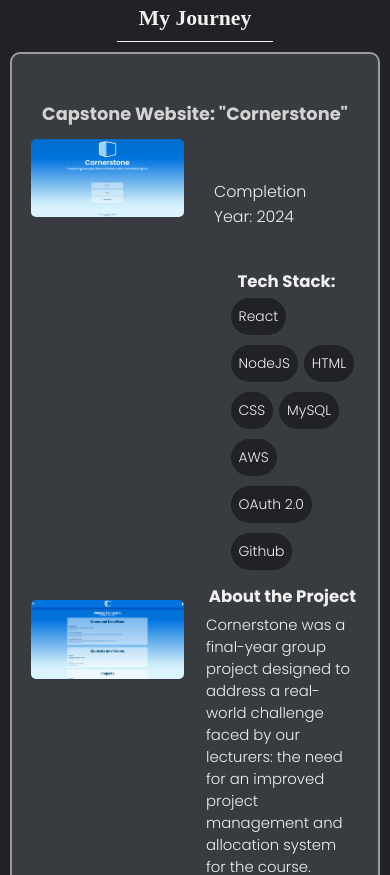
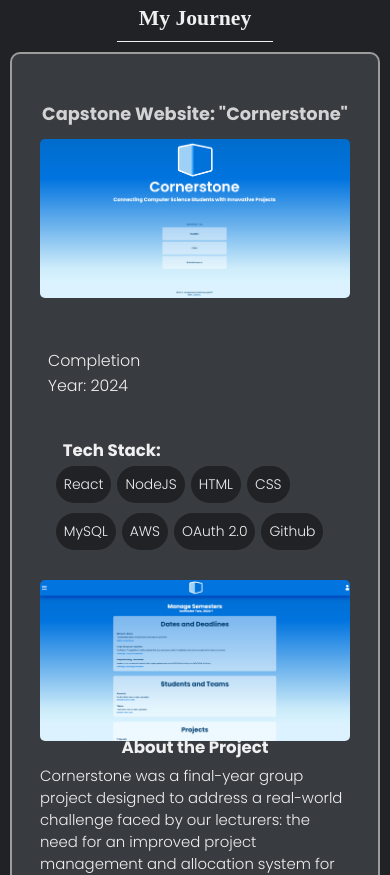
Before and after one commit to eyal132/eyals_portfolio, a React (Create React App) app in the folder client/: page / in a window 390 px wide. Shown: the part 800-1675 px from the top of the page. Built offline with nearby package versions, Linux system fonts and the light colour scheme; a web font is replaced by a local one.

Commit message:
Improved mobile responsiveness

```diff
--- a/client/src/App.css
+++ b/client/src/App.css
@@ -459,6 +459,25 @@ tr {
     margin-bottom: 20px; /* Add spacing between items */
     font-size: calc(25px + 0.25vmin);
   }
+
+  .tableIMG {
+    min-width: 20vw;
+    width: 20vw;
+    border-radius: 5px;
+    margin-top: 18px;
+    margin: auto;
+    width: 90%;
+    margin-top: 10px;
+  }
+
+  .project-container td {
+    display: flex;
+    align-items: center;
+    flex-direction: column;
+    column-gap: 5px;
+    width: 100%;
+  }
+
 }
 
 /* For screens larger than or equal to 1001px */
```
